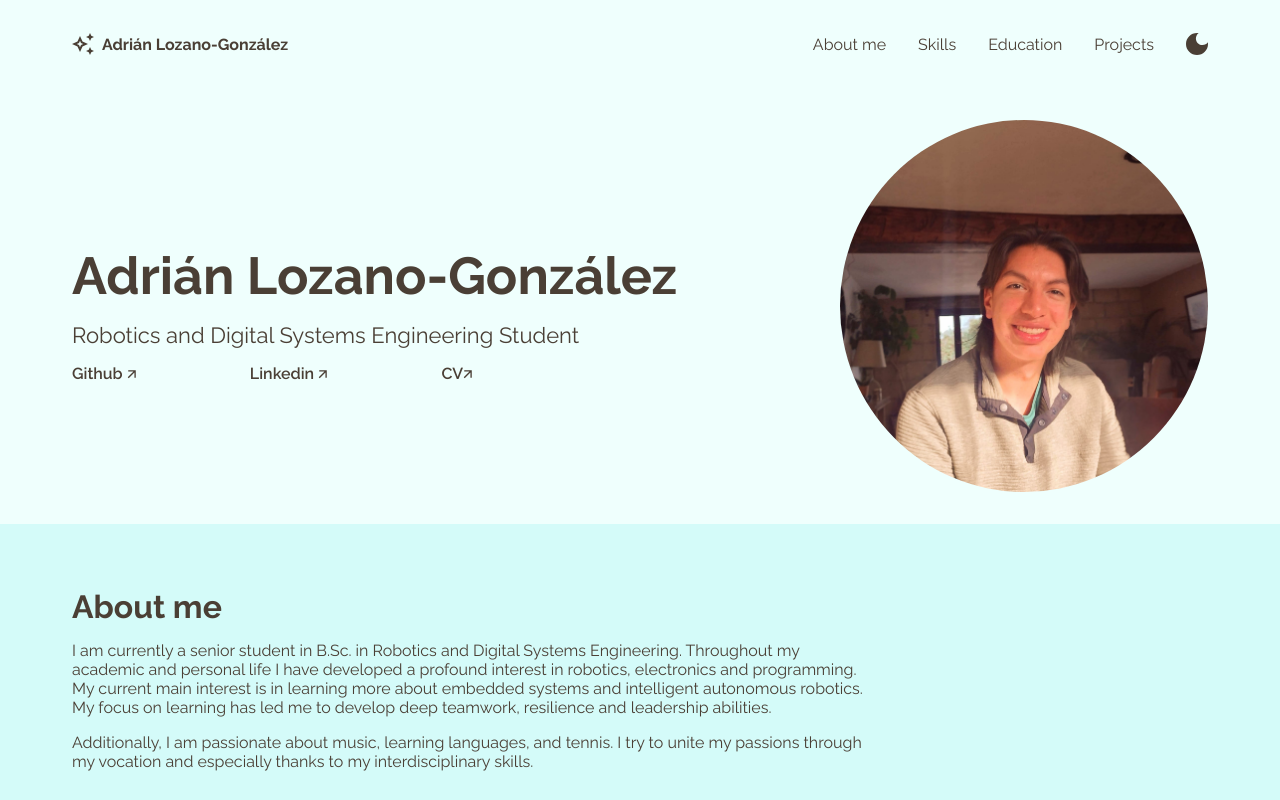
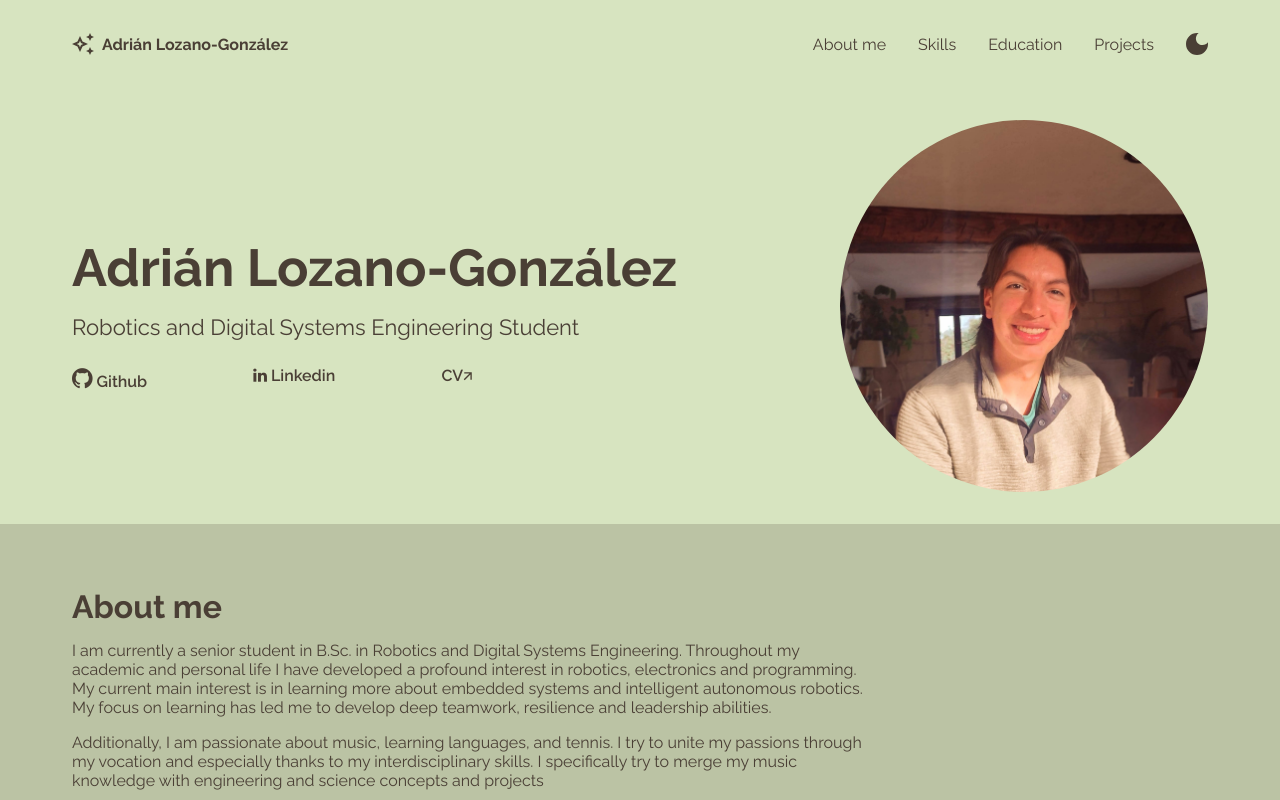
Before and after one commit to AlogoZano/AlogoZano.github.io, a plain HTML site: page index.html in a window 1280 px wide. Shown: the top 800 px of the page. Drawn offline with nearby package versions, Linux system fonts and the light colour scheme; files whose address does not match are found by name.

Commit message:
Corrected colors

```diff
--- a/index.html
+++ b/index.html
@@ -22,6 +22,7 @@
   <link rel="preconnect" href="https://fonts.googleapis.com">
   <link rel="preconnect" href="https://fonts.gstatic.com" crossorigin>
   <link href="https://fonts.googleapis.com/css2?family=Raleway:wght@100;200;300;400;500;600;700;800&display=swap" rel="stylesheet">
+  <link rel="stylesheet" href="https://cdnjs.cloudflare.com/ajax/libs/font-awesome/4.7.0/css/font-awesome.min.css">
   <title> Mi Portafolio</title>
   <script defer src="./script/darkmode.js"></script>
   <script defer src="./script/validacion.js"></script>
@@ -70,18 +71,21 @@
           <h3 class="title__subsection">Robotics and Digital Systems Engineering Student</h3>
           <ul class="title__network">
                 <!-- Pon los enlaces de tus redes sociales favoritas -->
-            <li class="title__network__item"><a class="fuente" href="https://github.com/AlogoZano" target="_blank">Github <svg width="9" height="9" viewBox="0 0 9 9" fill="none" xmlns="http://www.w3.org/2000/svg">
+            <li class="title__network__item"><i class="fa fa-github" style="font-size:24px"></i><a class="fuente" href="https://github.com/AlogoZano" target="_blank"> Github
+              </a></li>
+
+            <li class="title__network__item">
+              <i class="fa fa-linkedin"></i>
+              <a class="fuente" href="https://www.linkedin.com/in/adrianlozanogonzalez/" target="_blank">Linkedin
+              </a></li>
+
+            <li class="title__network__item"><a class="fuente" href="./assets/CV.pdf"target="_blank">CV<svg width="9" height="9" viewBox="0 0 9 9" fill="none" xmlns="http://www.w3.org/2000/svg">
               <path class="icon" d="M1.69993 8.24264L7.43693 2.50565L7.43693 7.77595L8.771 7.77124V0.228764H1.22853L1.22853 1.55812L6.49412 1.56284L0.757123 7.29983L1.69993 8.24264Z"/>
               </svg>
               </a></li>
-            <li class="title__network__item"><a class="fuente" href="https://www.linkedin.com/in/adrianlozanogonzalez/" target="_blank">Linkedin <svg width="9" height="9" viewBox="0 0 9 9" fill="none" xmlns="http://www.w3.org/2000/svg">
-              <path class="icon" d="M1.69993 8.24264L7.43693 2.50565L7.43693 7.77595L8.771 7.77124V0.228764H1.22853L1.22853 1.55812L6.49412 1.56284L0.757123 7.29983L1.69993 8.24264Z"/>
-              </svg>
-              </a></li>
-            <li class="title__network__item"><a class="fuente" href="./assets/resumen_alogo.pdf"target="_blank">CV<svg width="9" height="9" viewBox="0 0 9 9" fill="none" xmlns="http://www.w3.org/2000/svg">
-              <path class="icon" d="M1.69993 8.24264L7.43693 2.50565L7.43693 7.77595L8.771 7.77124V0.228764H1.22853L1.22853 1.55812L6.49412 1.56284L0.757123 7.29983L1.69993 8.24264Z"/>
-              </svg>
-              </a></li>
+
+
+
           </ul>
         </div>
       </div>
@@ -92,10 +96,11 @@
       <div class="about__container">
         <h3 class="about__title fuente">About me</h3>
         <p class="about__paragraph fuente">I am currently a senior student in B.Sc. in Robotics and Digital Systems Engineering. Throughout my academic and personal life I have developed a profound interest in robotics, electronics and programming. My current main interest is in learning more about embedded systems and intelligent autonomous robotics. My focus on learning has led me to develop deep teamwork, resilience and leadership abilities.</p>
-        <p class="about__paragraph fuente">Additionally, I am passionate about music, learning languages, and tennis. I try to unite my passions through my vocation and especially thanks to my interdisciplinary skills.</p>
+        <p class="about__paragraph fuente">Additionally, I am passionate about music, learning languages, and tennis. I try to unite my passions through my vocation and especially thanks to my interdisciplinary skills. I specifically try to merge my music knowledge with engineering and science concepts and projects</p>
         <!-- Si quieres, pon tú firma acá! -->
 
       </div>
+
     </section>
 
       <!-- Sección de Skills -->
@@ -205,6 +210,7 @@
 
       <!-- Sección de Hobbies -->
 
+    <div class="academic fuente backhard" style="height: 60px;"></div>
 
 
           <!-- Sección de Formación académica -->
@@ -266,7 +272,7 @@
           <h3 class="experience__text">Independent project</h3>
           <div class="experience__description">
               <!-- Pon el enlace del proyecto en Github o GithubPages -->
-            <span class="experience__repo"><a href="https://github.com/achipre/todo-list-basic" target="_blank"><button class="experiencia__botao--repo">Repository</button></a></span>
+            <span class="experience__repo"><a href="https://github.com/AlogoZano/ESP32-Pedalboard.git" target="_blank"><button class="experiencia__botao--repo">Repository</button></a></span>
             <span class="experience__demo"><a href="https://achipre.github.io/todo-list-basic/" target="_blank"><button class="experience__botao--demo">View demo</button></a></span>
           </div>
         </div>
@@ -284,7 +290,7 @@
           <h3 class="experience__text">System on Chip design</h3>
           <div class="experience__description">
                   <!-- Pon el enlace del proyecto en Github o GithubPages -->
-            <span class="experience__repo"><a href="https://github.com/achipre/encriptaydesencripta" target="_blank"><button class="experiencia__botao--repo">Repository</button></a></span>
+            <span class="experience__repo"><a href="https://github.com/AlogoZano/Electric-Current-Monitoring-System.git" target="_blank"><button class="experiencia__botao--repo">Repository</button></a></span>
             <span class="experience__demo"><a href="https://achipre.github.io/encriptaydesencripta/" target="_blank"><button class="experience__botao--demo">View demo</button></a></span>
           </div>
         </div>
@@ -301,7 +307,7 @@
           <h3 class="experience__text">Social Service </h3>
           <div class="experience__description">
             <!-- Pon el enlace del proyecto en Github o GithubPages -->
-            <span class="experience__repo"><a href="https://github.com/alura-challenges/challenge-one-juego-ahorcado"><button class="experiencia__botao--repo">Repository</button></a></span>
+            <span class="experience__repo"><a href="https://github.com/AlogoZano/Cyberlearning-Quiz-Generator.git"><button class="experiencia__botao--repo">Repository</button></a></span>
             <span class="experience__demo"><a href=""><button class="experience__botao--demo "">View demo</button></a></span>
           </div>
         </div>
@@ -319,7 +325,7 @@
         <h3 class="experience__text">Hackathon</h3>
         <div class="experience__description">
                 <!-- Pon el enlace del proyecto en Github o GithubPages -->
-          <span class="experience__repo"><a href="https://github.com/achipre/encriptaydesencripta" target="_blank"><button class="experiencia__botao--repo">Repository</button></a></span>
+          <span class="experience__repo"><a href="https://github.com/AlgoLozano/Lingua_Rescue_THALES.git" target="_blank"><button class="experiencia__botao--repo">Repository</button></a></span>
           <span class="experience__demo"><a href="https://achipre.github.io/encriptaydesencripta/" target="_blank"><button class="experience__botao--demo">View demo</button></a></span>
         </div>
       </div>
--- a/style/base.css
+++ b/style/base.css
@@ -6,17 +6,17 @@ coloque nas sessões indicadas*/
 
 :root{
     /* Inserta la variable de los otros colores inspeccionando el exemplo de figma */
-  --color-primary-light: #00ADB5;
-  --color-primary2-light: #02949b;
+  --color-primary-light: #B3A398;
+  --color-primary2-light: #B3A398; /*Botones*/
   --color-backone-dark: #393E46;
   --color-backtwo-dark: #222831;
-  --color-fontone-dark: #EEEEEE;
+  --color-fontone-dark: #ffffff; /*Logos chiquitos*/
   --color-fontone2-dark: #d6d6d6;
     /*Se esforce para trabalhar com variáveis, é uma dica profissional valiosa*/
-  --color-primary-light: #00ADB5;
-  --color-backone-light: #EFFFFD;
-  --color-backtwo-light: #d4fbf9;
-  --color-fontone-light: #4A3F35;
+  --color-primary-light: #B3A398;
+  --color-backone-light: #D7E4C0; /*Fondo claro (claro)*/
+  --color-backtwo-light: #BBC3A4; /*Fondo oscuro (claro)*/
+  --color-fontone-light: #4A3F35; /*Letra normal (claro)*/
   --color-fonttwo-light: #b5a7a7;
 
   --color-de-white: #ffffff;
@@ -95,6 +95,7 @@ a{
   background-color: var(--color-fontone2-dark);
   color: var(--color-backtwo-dark);
 }
+
 
 
 /*En este desafío nosostros gustaríamos que ustedes intentaran utilizar la metodología BEM.
--- a/style/hero.css
+++ b/style/hero.css
@@ -51,7 +51,14 @@
   font-weight: 600;
   flex-wrap: wrap ;
   max-width: 400px;
+  margin-top: 10px;
 }
+
+.title .title__div .title__container .title__network_2{
+  display: block; /* Cambiar de inline a block para que aparezcan debajo */
+  margin-top: 20px;
+}
+
 .title .title__div .title__container .title__network li:hover{
   text-decoration: underline;
 }
--- a/style/skills.css
+++ b/style/skills.css
@@ -16,6 +16,7 @@
   width: 100%;
   gap: 16px;
   flex-wrap: wrap;
+  margin: 0;
 }
 .card{
   background-color: var(--color-de-white);
```
Also changed, not shown: 2 other files.
